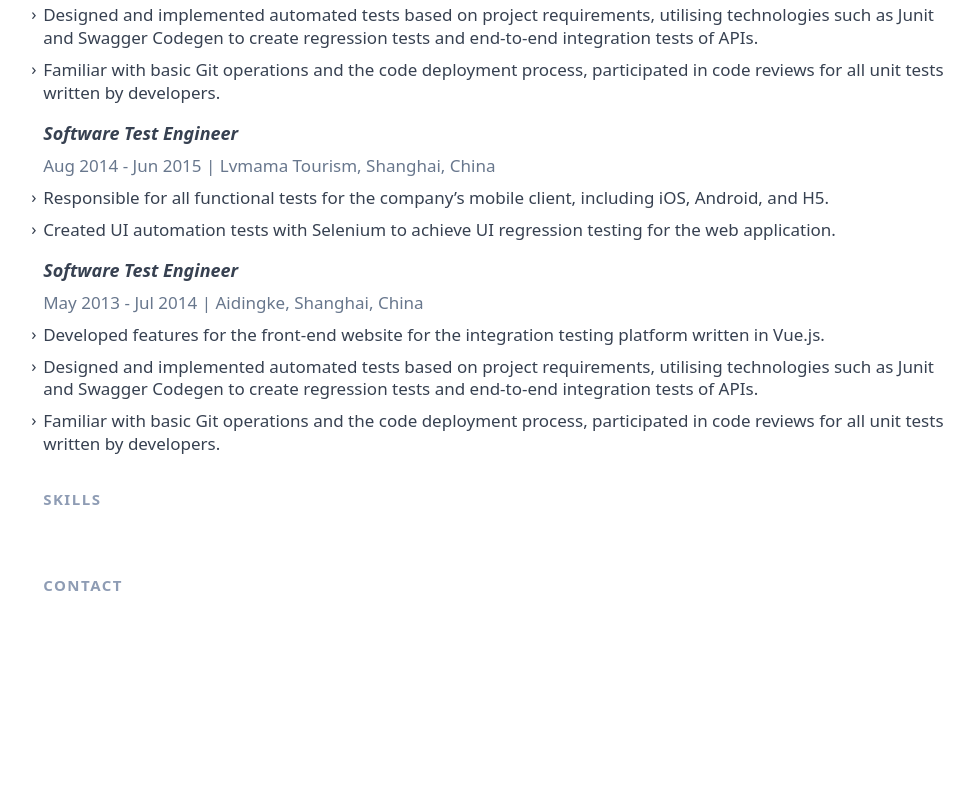
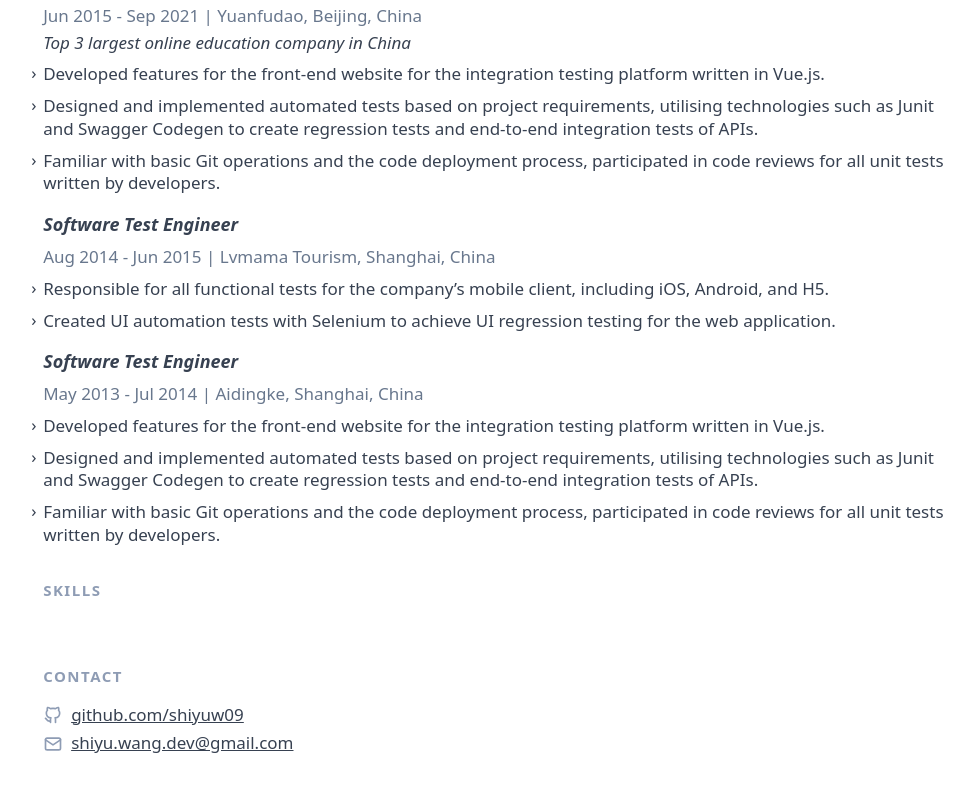
Before and after one commit to shiyuw09/react-universal-resume, a React (Vite) app: page / in a window 1280 px wide. Shown: the part 1624-2416 px from the top of the page, without its empty margins (144-1118 px from the left). Before the commit the page ends 2221 px from the top, so only its background shows below. Built offline with nearby package versions, Linux system fonts and the light colour scheme; a small style sheet from the web is missing.

Commit message:
feat: add Contact

```diff
--- a/src/App.tsx
+++ b/src/App.tsx
@@ -29,6 +29,8 @@ function App() {
           <Education eduArray={educationData} />
           <Project projects={projectsInfo} />
           <Experience expArray={experienceIntern} />
+        </div>
+        <div className="bg-white p-6 mx-auto mb-2 max-w-2xl print:max-w-a4 md:max-w-a4 md:h-a4 md:p-16">
           <Experience expArray={experienceWork} />
           {/* <TestingExp expArray={experienceTesting} /> */}
           <Skills skills={[]} />
--- a/src/components/Contact.tsx
+++ b/src/components/Contact.tsx
@@ -1,10 +1,91 @@
-import MyH2 from "./MyH2";
+import MyH2 from './MyH2';
 
 function Contact() {
   return (
-    <div className="mb-16">
-      <MyH2 text="Contact" />
-    </div>
+    <section className="mt-8 first:mt-0">
+      <div className="break-inside-avoid">
+        <MyH2 text="Contact" />
+
+        <section className="mb-4.5 break-inside-avoid">
+          <ul className="list-inside pr-7">
+            {/* <li className="mt-1.5 leading-normal text-gray-700 text-md flex items-center gap-2">
+              <span className="flex-grow">12345678</span>
+              <span className="inline-block text-gray-550 print:text-black font-normal group-hover:text-gray-700 transition duration-100 ease-in">
+                <svg
+                  xmlns="http://www.w3.org/2000/svg"
+                  className="icon icon-tabler icon-tabler-phone"
+                  width="20"
+                  height="20"
+                  viewBox="0 0 24 24"
+                  stroke-width="2"
+                  stroke="currentColor"
+                  fill="none"
+                  stroke-linecap="round"
+                  stroke-linejoin="round"
+                >
+                  <path stroke="none" d="M0 0h24v24H0z" fill="none"></path>
+                  <path d="M5 4h4l2 5l-2.5 1.5a11 11 0 0 0 5 5l1.5 -2.5l5 2v4a2 2 0 0 1 -2 2a16 16 0 0 1 -15 -15a2 2 0 0 1 2 -2"></path>
+                </svg>
+              </span>
+            </li> */}
+            <li className="mt-1.5 leading-normal text-gray-700 text-md">
+              <a
+                href="https://github.com/shiyuw09"
+                className="group flex items-center gap-2"
+                target="_blank"
+              >
+                <span className="inline-block text-gray-550 print:text-black font-normal group-hover:text-gray-700 transition duration-100 ease-in">
+                  <svg
+                    xmlns="http://www.w3.org/2000/svg"
+                    className="icon icon-tabler icon-tabler-brand-github"
+                    width="20"
+                    height="20"
+                    viewBox="0 0 24 24"
+                    stroke-width="2"
+                    stroke="currentColor"
+                    fill="none"
+                    stroke-linecap="round"
+                    stroke-linejoin="round"
+                  >
+                    <path stroke="none" d="M0 0h24v24H0z" fill="none"></path>
+                    <path d="M9 19c-4.3 1.4 -4.3 -2.5 -6 -3m12 5v-3.5c0 -1 .1 -1.4 -.5 -2c2.8 -.3 5.5 -1.4 5.5 -6a4.6 4.6 0 0 0 -1.3 -3.2a4.2 4.2 0 0 0 -.1 -3.2s-1.1 -.3 -3.5 1.3a12.3 12.3 0 0 0 -6.2 0c-2.4 -1.6 -3.5 -1.3 -3.5 -1.3a4.2 4.2 0 0 0 -.1 3.2a4.6 4.6 0 0 0 -1.3 3.2c0 4.6 2.7 5.7 5.5 6c-.6 .6 -.6 1.2 -.5 2v3.5"></path>
+                  </svg>
+                </span>
+                <span className="flex-grow underline">github.com/shiyuw09</span>
+              </a>
+            </li>
+            <li className="mt-1.5 leading-normal text-gray-700 text-md">
+              <a
+                href="mailto:shiyu.wang.dev@gmail.com"
+                className="group flex items-center gap-2"
+              >
+                <span className="inline-block text-gray-550 print:text-black font-normal group-hover:text-gray-700 transition duration-100 ease-in">
+                  <svg
+                    xmlns="http://www.w3.org/2000/svg"
+                    className="icon icon-tabler icon-tabler-mail"
+                    width="20"
+                    height="20"
+                    viewBox="0 0 24 24"
+                    stroke-width="2"
+                    stroke="currentColor"
+                    fill="none"
+                    stroke-linecap="round"
+                    stroke-linejoin="round"
+                  >
+                    <path stroke="none" d="M0 0h24v24H0z" fill="none"></path>
+                    <path d="M3 7a2 2 0 0 1 2 -2h14a2 2 0 0 1 2 2v10a2 2 0 0 1 -2 2h-14a2 2 0 0 1 -2 -2v-10z"></path>
+                    <path d="M3 7l9 6l9 -6"></path>
+                  </svg>
+                </span>
+                <span className="flex-grow underline">
+                  shiyu.wang.dev@gmail.com
+                </span>
+              </a>
+            </li>
+          </ul>
+        </section>
+      </div>
+    </section>
   );
 }
 
```
